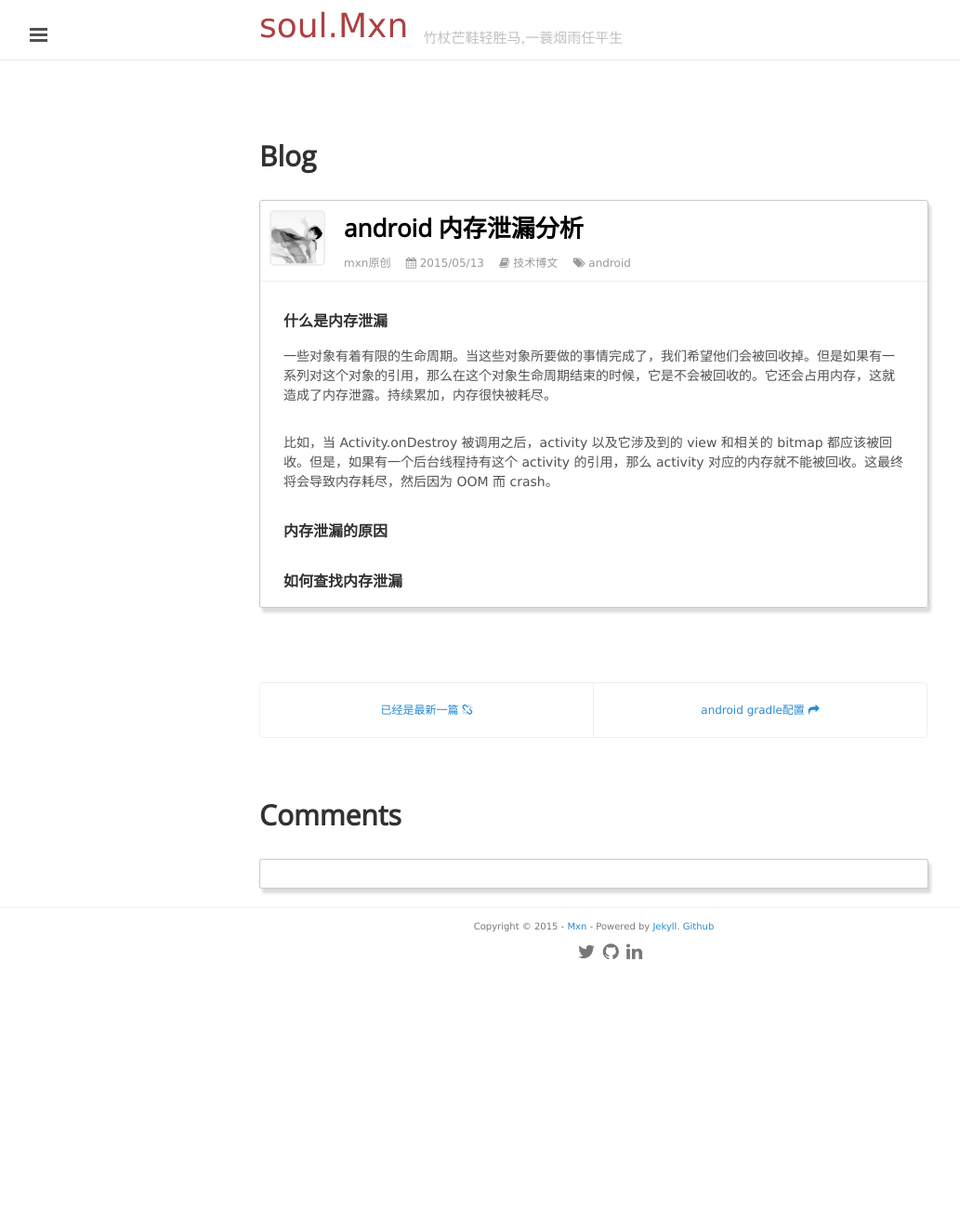
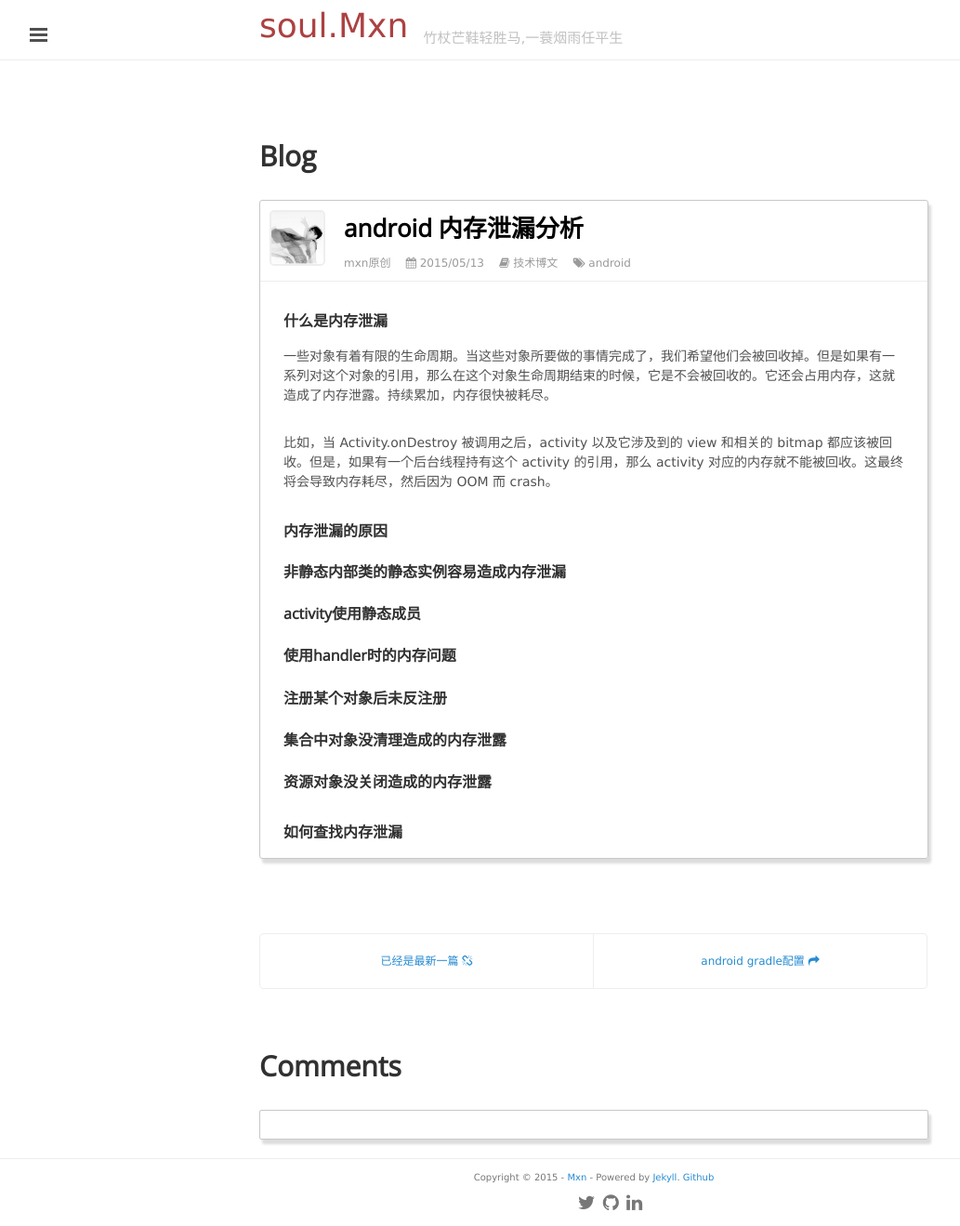
Before and after one commit to mxn21/mxn21.github.io, a Jekyll site: the page built from _posts/2015-5-13-android 内存泄漏分析.md, in a window 1280 px wide. Shown: the whole page at 93% size, without its empty margins (1-1034 px from the left). Built offline with Jekyll 4.4.1, drawn with Linux system fonts in a browser that asks for light colours; Markdown is read by kramdown in place of the engine named in the settings; comment, search, counter and statistics services are not loaded; before the commit the page ends 1049 px from its top, so only the background shows below that.

Commit message:
Update 2015-5-13-android 内存泄漏分析.md

```diff
--- a/_posts/2015-5-13-android 内存泄漏分析.md
+++ b/_posts/2015-5-13-android 内存泄漏分析.md
@@ -15,5 +15,16 @@
 
 ### 内存泄漏的原因
 
+#### 非静态内部类的静态实例容易造成内存泄漏
+
+#### activity使用静态成员
+#### 使用handler时的内存问题
+#### 注册某个对象后未反注册
+#### 集合中对象没清理造成的内存泄露
+
+#### 资源对象没关闭造成的内存泄露
+
+
+
 
 ### 如何查找内存泄漏
```
